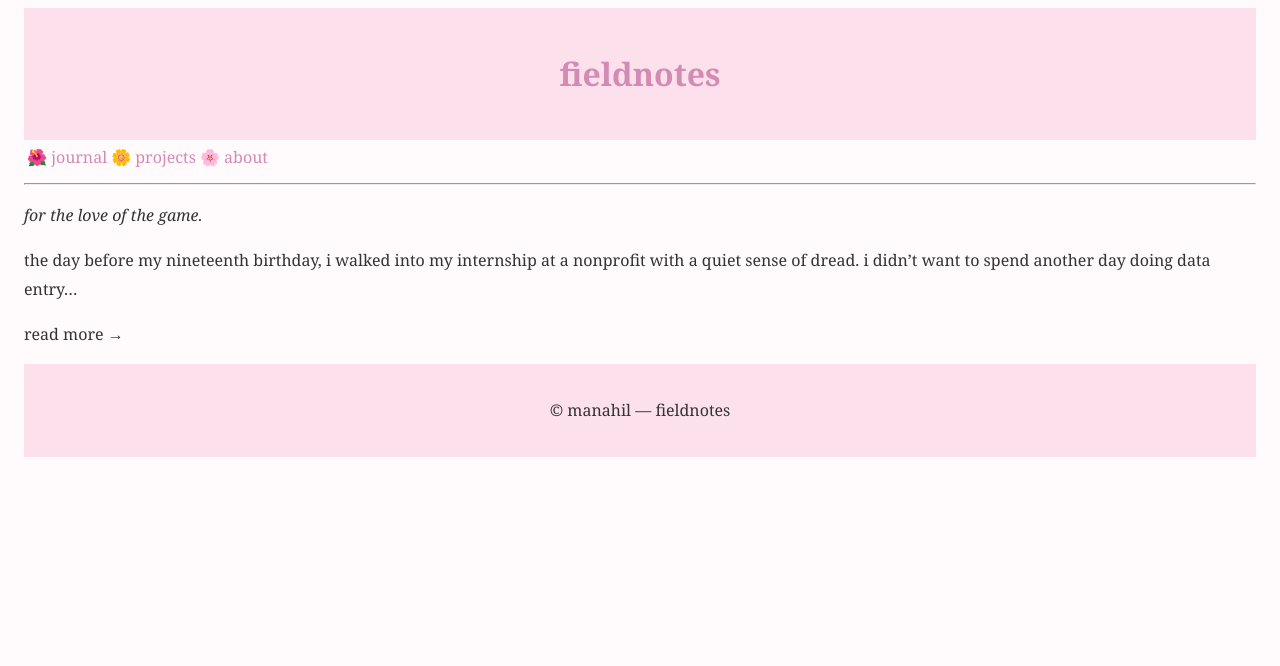
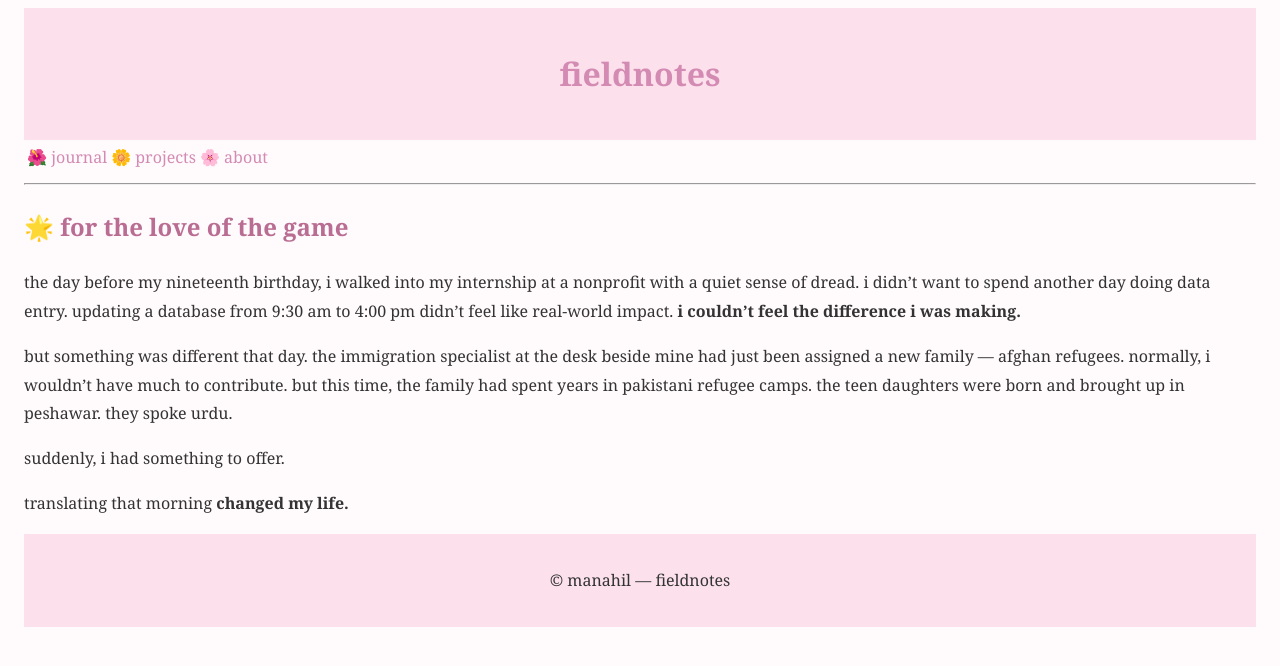
Before and after one commit to m4n4h1l/fieldnotes, a Jekyll site: the page built from index.md, in a window 1280 px wide. Shown: the top 666 px of the page. Built offline with Jekyll 4.4.1, drawn with Linux system fonts in a browser that asks for light colours.

Commit message:
Update index.md

```diff
--- a/index.md
+++ b/index.md
@@ -7,8 +7,12 @@ title: 🌸 fieldnotes 🌸
 
 ---
 
-*for the love of the game.*
+## 🌟 for the love of the game
 
-the day before my nineteenth birthday, i walked into my internship at a nonprofit with a quiet sense of dread. i didn’t want to spend another day doing data entry...
+the day before my nineteenth birthday, i walked into my internship at a nonprofit with a quiet sense of dread. i didn’t want to spend another day doing data entry. updating a database from 9:30 am to 4:00 pm didn’t feel like real-world impact. **i couldn’t feel the difference i was making.**
 
-read more →
+but something was different that day. the immigration specialist at the desk beside mine had just been assigned a new family — afghan refugees. normally, i wouldn’t have much to contribute. but this time, the family had spent years in pakistani refugee camps. the teen daughters were born and brought up in peshawar. they spoke urdu.
+
+suddenly, i had something to offer.
+
+translating that morning **changed my life.**
```
